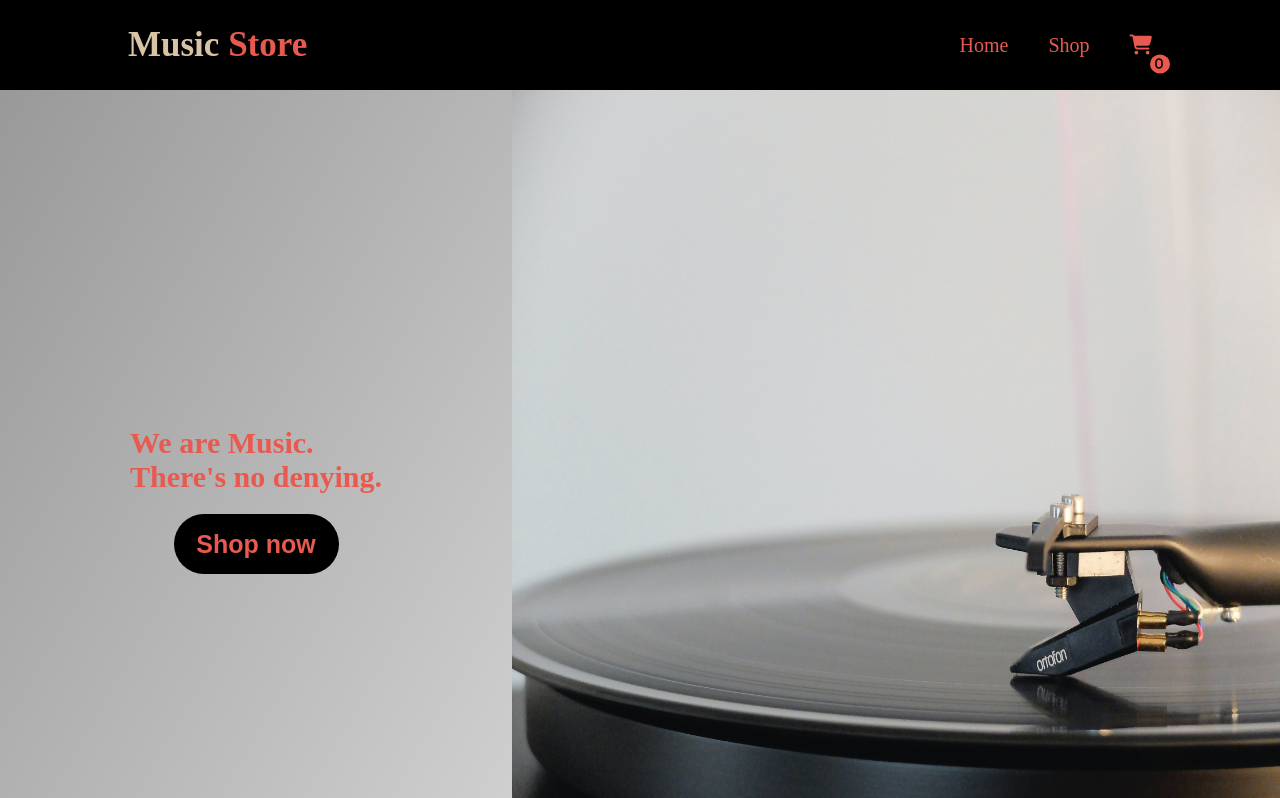
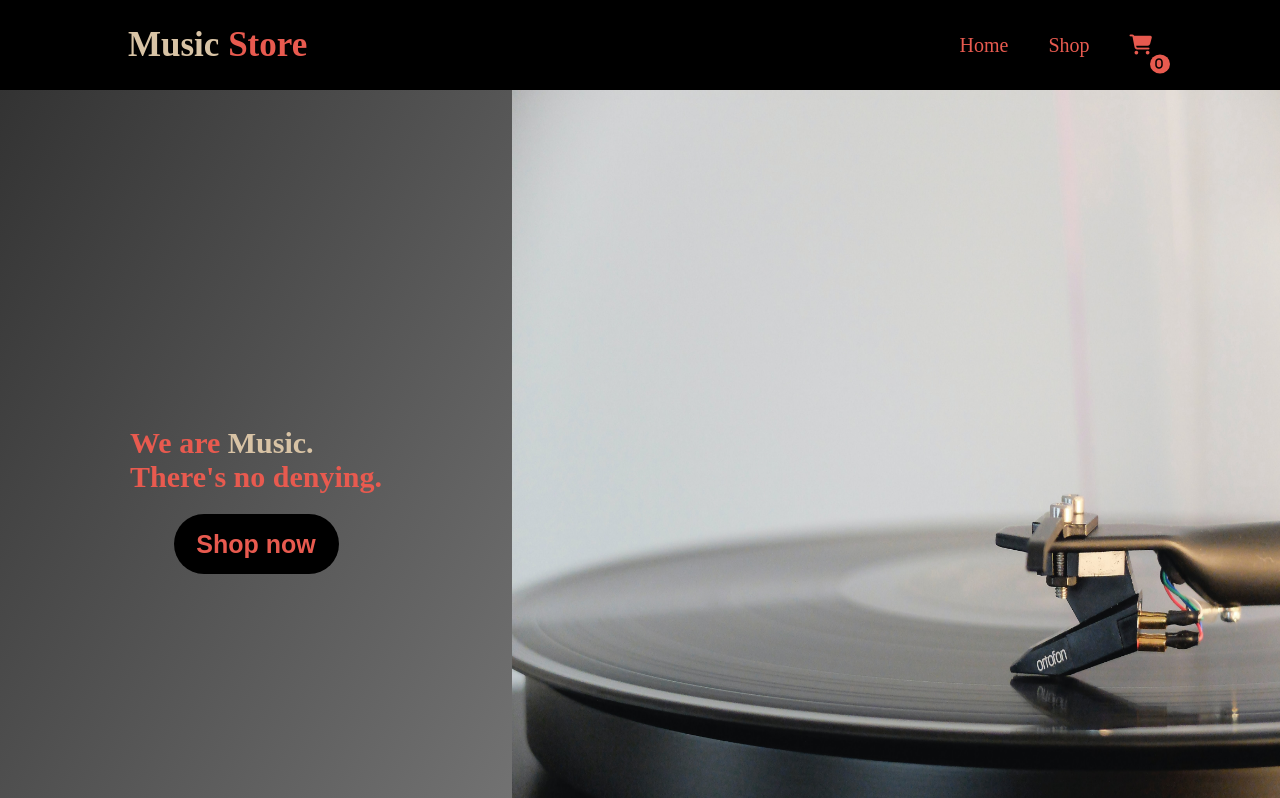
Before and after one commit to thiago-porto25/shop-app, a React (Create React App) app: page / in a window 1280 px wide. Shown: the top 798 px of the page. Built offline with nearby package versions, Linux system fonts and the light colour scheme.

Commit message:
small changes in styling

```diff
--- a/src/pages/Cart.js
+++ b/src/pages/Cart.js
@@ -4,12 +4,14 @@ import { Header, Footer } from '../components'
 
 const Container = styled.div``
 
+const Inner = styled.div``
+
 export default function Cart({ cart, setCart }) {
   console.log(cart)
   return (
     <Container>
       <Header cart={cart} />
-      <p>{cart[0].id}</p>
+      <Inner></Inner>
       <Footer />
     </Container>
   )
--- a/src/pages/Home.js
+++ b/src/pages/Home.js
@@ -7,7 +7,7 @@ import { Contact, Header, Footer, Section } from '../components'
 const Container = styled.div``
 
 const FirstSection = styled(Section)`
-  background: linear-gradient(120deg, #999999, #ffffff);
+  background: linear-gradient(120deg, #333333, #aaaaaa);
   display: flex;
   justify-content: center;
   overflow: hidden;
@@ -31,7 +31,8 @@ const ShopButton = styled.button`
   cursor: pointer;
 
   &:hover {
-    background-color: #222222;
+    background-color: #e85a4f;
+    color: black;
   }
 `
 
@@ -42,6 +43,10 @@ const TextContainer = styled.div`
   flex-direction: column;
   justify-content: center;
   align-items: center;
+
+  span {
+    color: #d8c3a5;
+  }
 `
 
 const SecondSection = styled(Section)`
@@ -150,7 +155,7 @@ const ReviewsContainer = styled.div`
     flex-direction: column;
     justify-content: center;
     align-items: center;
-    background-color: white;
+    background-color: #eae7dc;
     width: 30%;
     min-width: 150px;
     border-radius: 7px;
@@ -189,7 +194,7 @@ export default function Home({ cart }) {
       <FirstSection>
         <TextContainer>
           <h1>
-            We are Music. <br />
+            We are <span>Music.</span> <br />
             There's no denying.
           </h1>
           <Link to={ROUTES.SHOP}>
```
